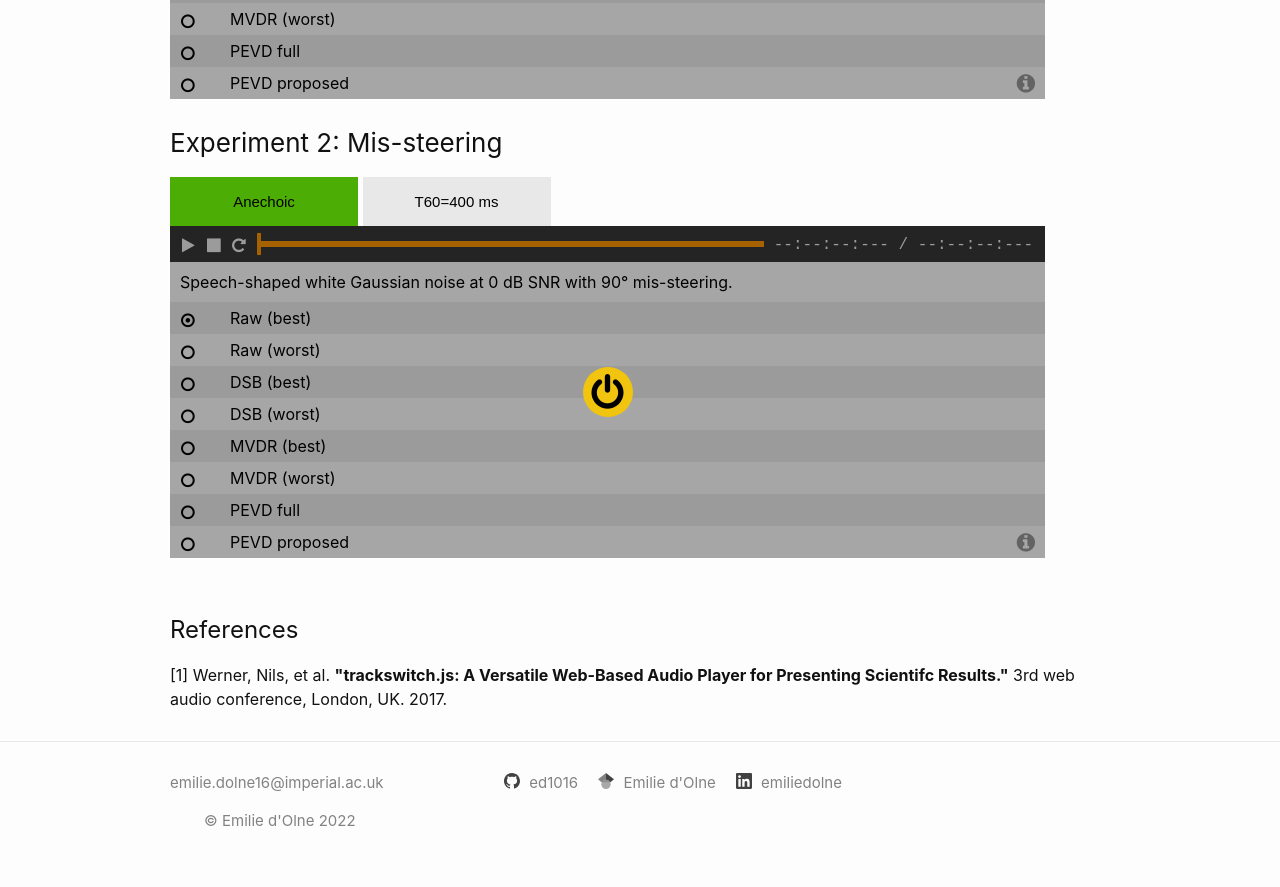
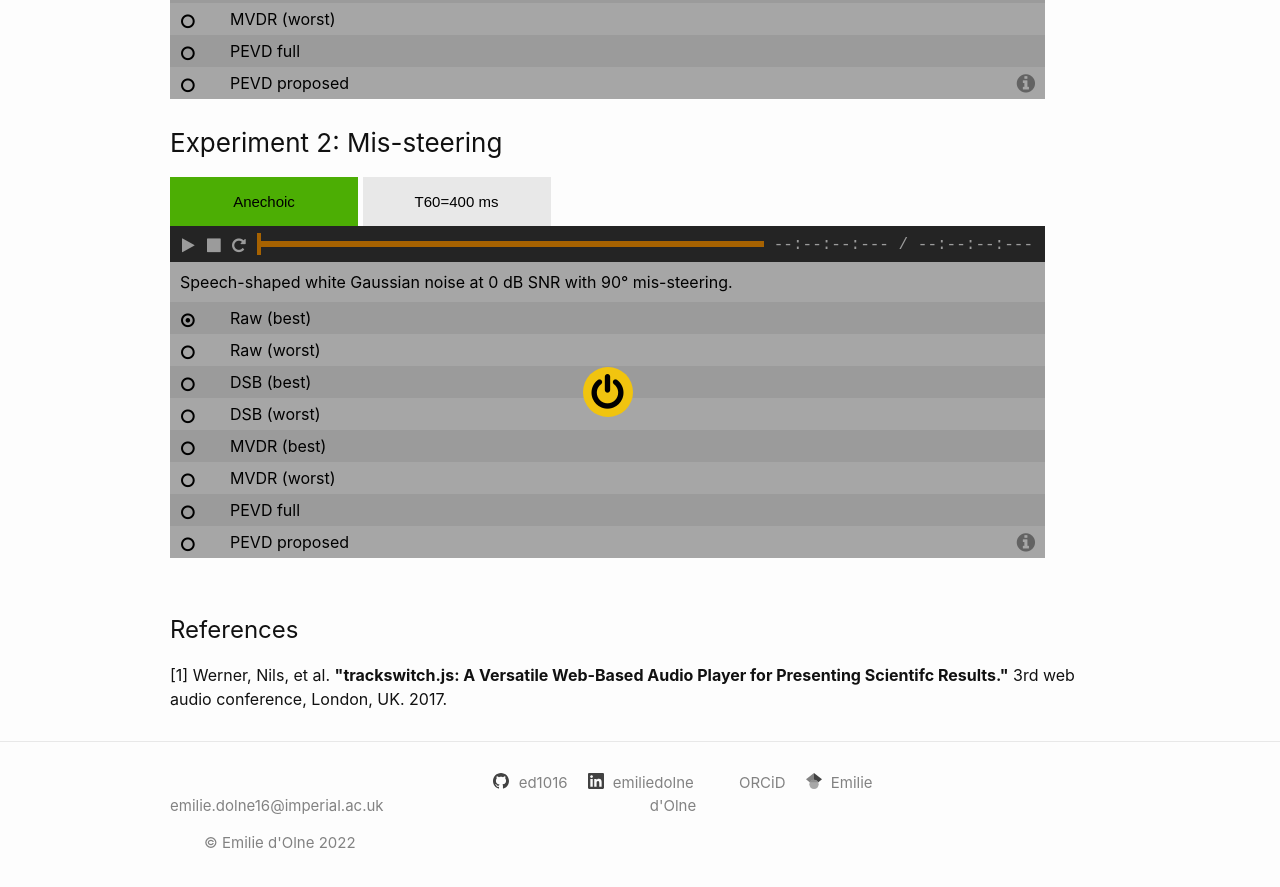
Before and after one commit to ed1016/se_PEVD_da, a Jekyll site: the page docs/index.html, which Jekyll copies as it is, in a window 1280 px wide and 900 px high, scrolled down 1379 px. Shown: the top 887 px of the window. Built offline with Jekyll 4.4.1, drawn with Linux system fonts in a browser that asks for light colours; nearby versions of some CDN libraries.

Commit message:
Update index.html

```diff
--- a/docs/index.html
+++ b/docs/index.html
@@ -381,8 +381,7 @@
             </li><li><a class="u-email" href="mailto:emilie.dolne16@imperial.ac.uk">emilie.dolne16@imperial.ac.uk</a></li></ul>
       </div>
 
-      <div class="footer-col footer-col-2"><div class="social-media-list"><a class="social-media-link" href="https://github.com/ed1016"><svg class="svg-icon"><use xlink:href="/se_PEVD_da/assets/minima-social-icons.svg#github"></use></svg> <span class="username">ed1016</span></a><a class="social-media-link" href="https://scholar.google.co.uk/citations?user="><svg class="svg-icon"><use xlink:href="/se_PEVD_da/assets/minima-social-icons.svg#googlescholar"></use></svg> <span class="username">Emilie d'Olne</span></a><a class="social-media-link" href="https://www.linkedin.com/in/emiliedolne"><svg class="svg-icon"><use xlink:href="/se_PEVD_da/assets/minima-social-icons.svg#linkedin"></use></svg> <span class="username">emiliedolne</span></a></div>
-</div>
+      <div class="footer-col footer-col-2"><div class="social-media-list"><a class="social-media-link" href="https://github.com/ed1016"><svg class="svg-icon"><use xlink:href="/se_PEVD_da/assets/minima-social-icons.svg#github"></use></svg> <span class="username">ed1016</span></a><a class="social-media-link" href="https://www.linkedin.com/in/emiliedolne"><svg class="svg-icon"><use xlink:href="/se_PEVD_da/assets/minima-social-icons.svg#linkedin"></use></svg> <span class="username">emiliedolne</span></a><a class="social-media-link" href="https://orcid.org/0000-0002-6105-6011"><svg class="svg-icon"><use xlink:href="/se_PEVD_da/assets/minima-social-icons.svg#orcid"></use></svg> <span class="username">ORCiD</span></a><a class="social-media-link" href="https://scholar.google.co.uk/citations?user="><svg class="svg-icon"><use xlink:href="/se_PEVD_da/assets/minima-social-icons.svg#googlescholar"></use></svg> <span class="username">Emilie d'Olne</span></a></div></div>
 
       <div class="footer-col footer-col-3">© Emilie d'Olne <script type="text/javascript">document.write( new Date().getFullYear() );</script><!-- <p></p> -->
       </div>
```
